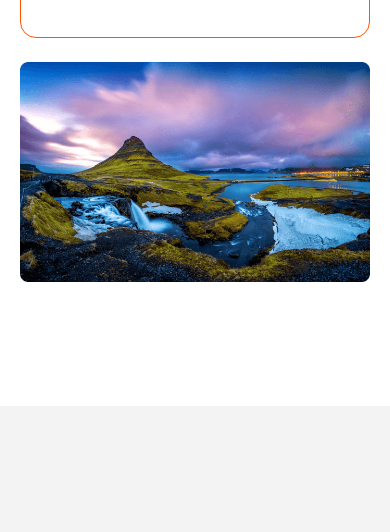
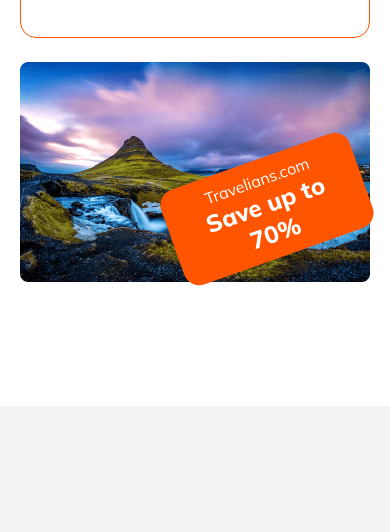
Before and after one commit to SabbirHossain-28/batch9-second-assignment, a plain HTML site: page index.html in a window 390 px wide. Shown: the part 7718-8250 px from the top of the page. Drawn offline with Linux system fonts and the light colour scheme.

Commit message:
redesign the newsletter section

```diff
--- a/index.html
+++ b/index.html
@@ -234,6 +234,10 @@
           </div>
           <div class="newsletter-image">
             <img src="Images/newsletter.png" alt="" />
+            <div class="discount">
+              <p>Travelians.com</p>
+              <h2>Save up to 70%</h2>
+            </div>
           </div>
         </div>
       </section>
--- a/styles/style.css
+++ b/styles/style.css
@@ -510,6 +510,7 @@ border: none;
 }
 .newsletter-image {
   width: 60%;
+  position: relative;
 }
 .newsletter-image img {
   width: 100%;
@@ -555,6 +556,29 @@ border: none;
   color: #fff;
   font-size: 1.2rem;
   font-weight: 800;
+}
+.discount{
+  width: 324px;
+  padding: 20px;
+  border-radius: 16px;
+background: #FF5400;
+text-align: center;
+transform: rotate(-19.628deg);
+position: absolute;
+/* bottom: 55px;
+left: 360px; */
+right: 1%;
+bottom: 12%;
+}
+.discount p{
+  color: #FFF;
+font-size:1.5rem ;
+font-weight: 400;
+}
+.discount h2{
+  color: #FFF;
+font-size: 2rem;
+font-weight: 800;
 }
 footer{
   background: rgba(19, 19, 24, 0.05);
@@ -734,4 +758,20 @@ footer{
     flex-direction: column;
     align-items: center;
   }
+  .newsletter-image{
+    position: relative;
+  }
+  .discount{
+    position: absolute;
+    padding: 10px;
+    width: 200px;
+    font-size: 1rem;
+    /* right:20px; */
+  }
+.discount p {
+  font-size: 1rem;
 }
+.discount h2{
+  font-size: 1.5rem;
+}
+}
```
